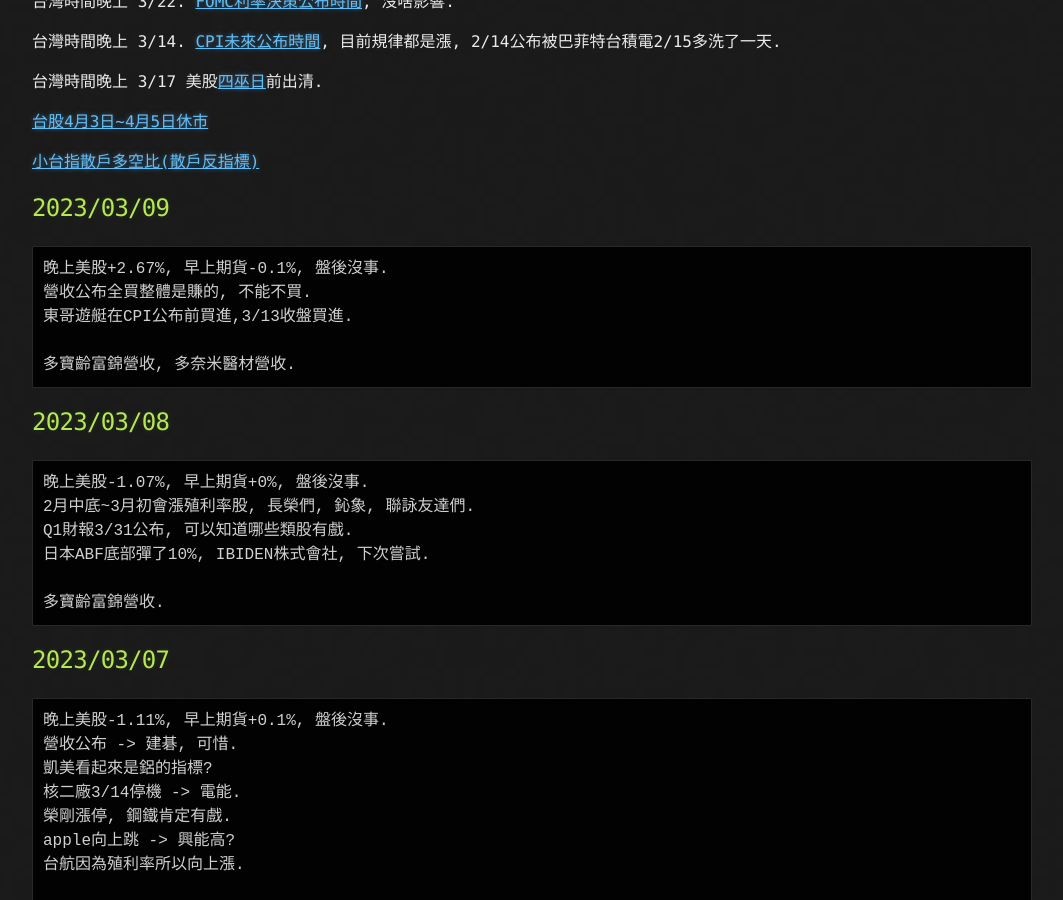
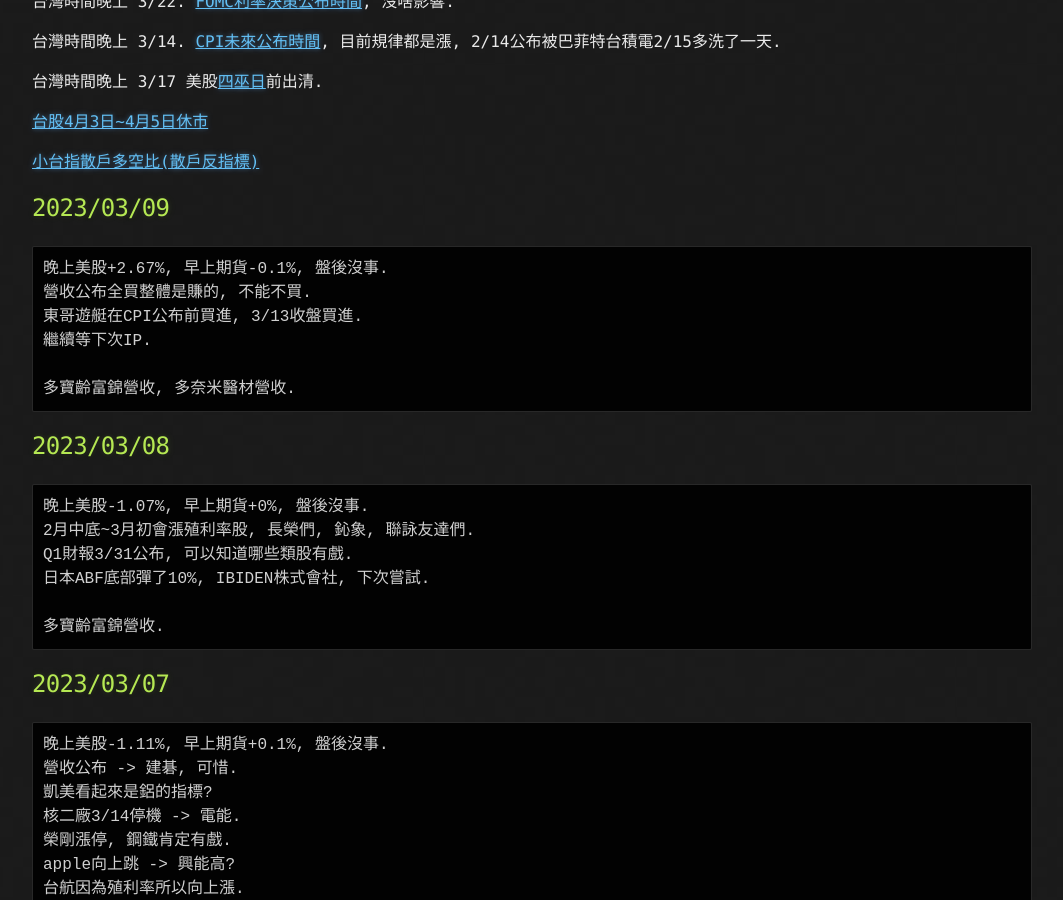
Before and after one commit to lepg5487/Stock_God, a Jekyll site: the page built from index.md, in a window 1280 px wide and 900 px high, scrolled down 468 px. Shown: the whole window, without its empty margins (108-1171 px from the left). Built offline with Jekyll 4.4.1, drawn with Linux system fonts in a browser that asks for light colours; our own code applies the rules of GitHub Pages for plain Markdown files.

Commit message:
Update index.md

````diff
--- a/index.md
+++ b/index.md
@@ -26,7 +26,8 @@ layout: testlayouts
 ```
 晚上美股+2.67%, 早上期貨-0.1%, 盤後沒事.
 營收公布全買整體是賺的, 不能不買.
-東哥遊艇在CPI公布前買進,3/13收盤買進.
+東哥遊艇在CPI公布前買進, 3/13收盤買進.
+繼續等下次IP.
 
 多寶齡富錦營收, 多奈米醫材營收.
 ```
````
